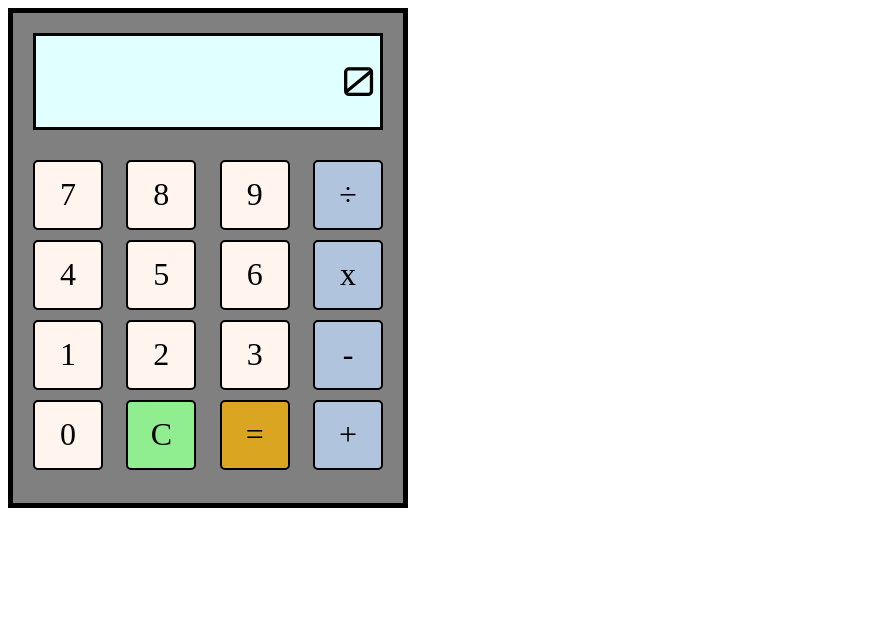
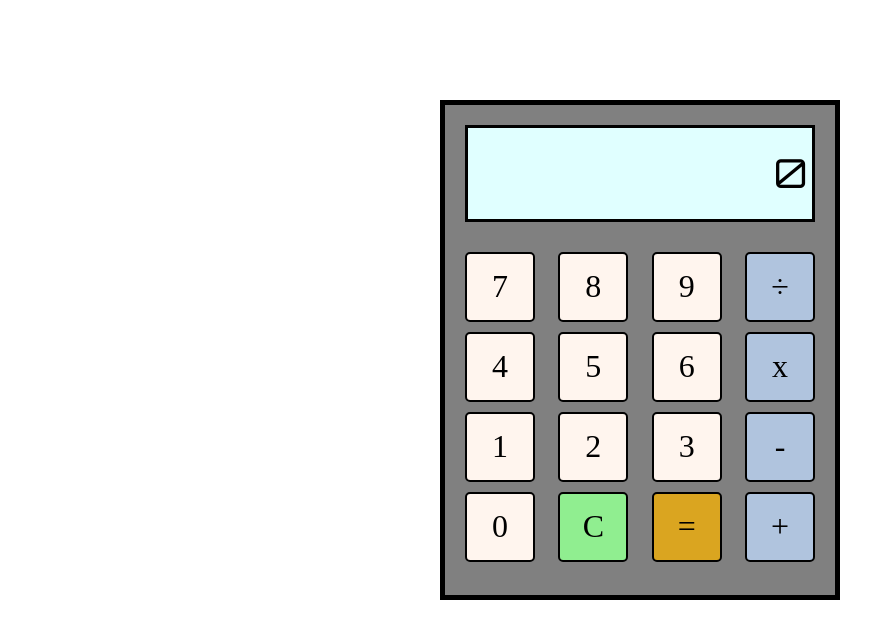
Before and after one commit to ashvinsunga/odin_calculator, a plain HTML site: page index.html in a window 1280 px wide. Shown: the whole page, without its empty margins (0-895 px from the left). Drawn offline with Linux system fonts and the light colour scheme.

Commit message:
Centered the calculator

```diff
--- a/styles.css
+++ b/styles.css
@@ -1,5 +1,7 @@
 body {
+    display: flex;
     justify-content: center;
+    margin-top: 100px;
 }
 
 #calculator {
```
